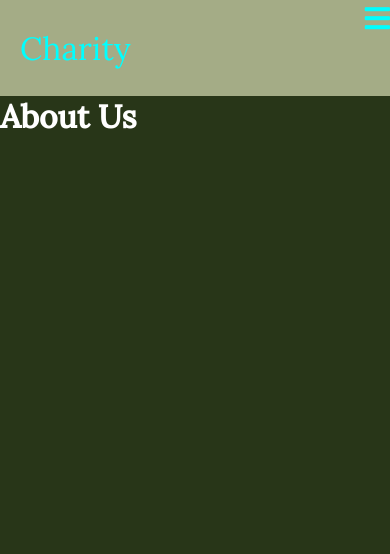
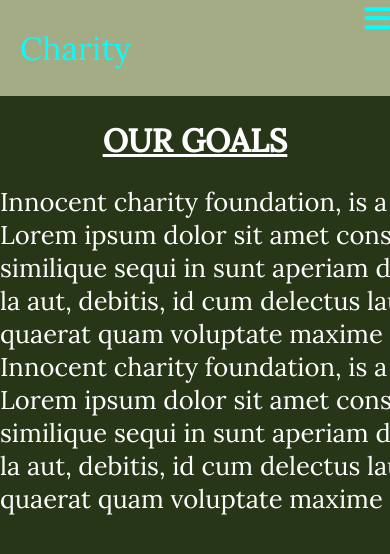
Before and after one commit to Kelly-kells/NGO-page, a React (Create React App) app: page /about in a window 390 px wide. Shown: the top 554 px of the page. Built offline with nearby package versions, Linux system fonts and the light colour scheme.

Commit message:
about-section

```diff
--- a/src/components/pages/About.js
+++ b/src/components/pages/About.js
@@ -5,8 +5,24 @@ export const About  =() => {
 
     return (
         <>
-           <div>
-               <h1>About Us</h1>
+           <div className='container'>
+               <h1>OUR GOALS</h1>
+                  <p className='type-out'>
+                      Innocent charity foundation, is a foundation  that caters for the differently pridveleged.<br />
+                      Lorem ipsum dolor sit amet consectetur adipisicing elit. Dicta sit ad rerum reiciendis amet <br />
+                      similique sequi in sunt aperiam dolorum, ea aliquam ullam eum libero vero impedit aliquid nul<br />
+                      la aut, debitis, id cum delectus laudantium ut natus. Illo rerum, eaque ad ratione quibusdam cum<br />
+                       quaerat quam voluptate maxime aut neque.<br />
+                       Innocent charity foundation, is a foundation  that caters for the differently pridveleged.<br />
+                      Lorem ipsum dolor sit amet consectetur adipisicing elit. Dicta sit ad rerum reiciendis amet <br />
+                      similique sequi in sunt aperiam dolorum, ea aliquam ullam eum libero vero impedit aliquid nul<br />
+                      la aut, debitis, id cum delectus laudantium ut natus. Illo rerum, eaque ad ratione quibusdam cum<br />
+                       quaerat quam voluptate maxime aut neque.
+
+
+
+                  </p>
+
            </div>
         </>
     )
--- a/src/components/pages/Home.js
+++ b/src/components/pages/Home.js
@@ -14,7 +14,14 @@ export const Home =() => {
             <h2>EVERYONE DESERVES A Chance!</h2>
             <p>A peaceful and sane society cannot be achieved <br />
                unless everyone has access to basic Lorem ipsum dolor <br />
-                sit amet, consectetur adipisicing elit. Provident, voluptates?
+                sit amet, consectetur adipisicing elit. Provident, volup <br />tates?
+                Lorem ipsum dolor sit amet, consectetur adipisicing elit. <br /> Consequatur
+                eius aspernatur voluptatem esse saepe, <br />tempore qui quasi autem molestias facilis.
+                A peaceful and sane society cannot be achieved <br />
+               unless everyone has access to basic Lorem ipsum dolor <br />
+                sit amet, consectetur adipisicing elit. Provident, volup <br />tates?
+                Lorem ipsum dolor sit amet, consectetur adipisicing elit. <br /> Consequatur
+                eius aspernatur voluptatem esse saepe, <br />tempore qui quasi autem molestias facilis.
             </p>
                </div>
 
--- a/src/index.css
+++ b/src/index.css
@@ -91,6 +91,35 @@ body{
 .text{
   margin-left: 4rem;
 }
+.home-container p{
+  line-height: 2rem;
+  font-size: 1.2rem;
+  margin-top: 10px;
+}
+.type-out{
+  overflow: hidden;
+
+  white-space: nowrap;
+  animation:
+    typing 1s forwards;
+  font-size: 1.6rem;
+  width: 0;}
+
+.container {
+  display: inline-block;
+padding: 0;
+  text-align: center;
+  margin-left: 100px;
+}
+.container h1{
+ padding: 1.5rem;
+ text-decoration: underline;
+}
+
+@keyframes typing {
+  from { width: 0 }
+  to { width: 100% }
+}
 
 
 @media  screen and (max-width:960px) {
@@ -137,4 +166,13 @@ body{
     width: 80%;
     align-items: center;
   }
+  .container{
+    width: 100%;
+    margin: 0;
+  }
+  .type-out{
+    width:100%;
+    padding: 0;
+
+  }
 }
```
